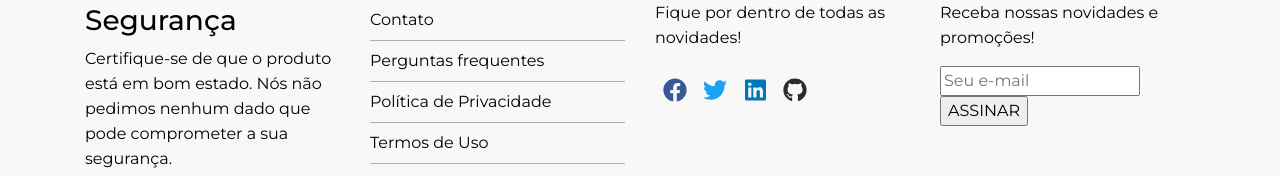
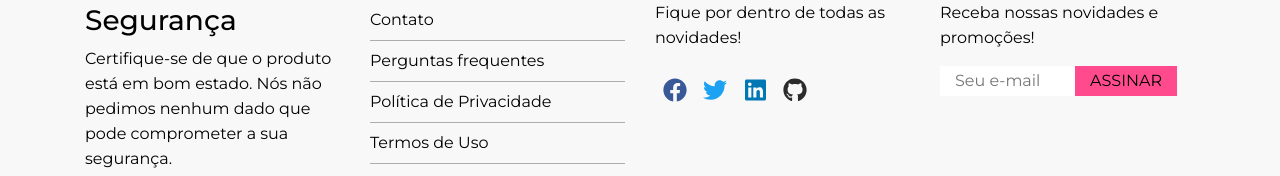
Before and after one commit to gabriellimma/cresci, an Angular app in the folder siteCresci/: page /home in a window 1280 px wide. Shown: the part 1873-2049 px from the top of the page. Built offline with nearby package versions, Linux system fonts and the light colour scheme.

Commit message:
estilizando a div do email

```diff
--- a/siteCresci/src/app/footer/footer.component.css
+++ b/siteCresci/src/app/footer/footer.component.css
@@ -95,7 +95,7 @@ h2 {
   padding-right: 10px;
 }
 
-.segment-four form input[type="submit"] {
+.segment-four .newsletter input[type="submit"] {
   background: #ff4b8d;
   border: none;
   padding: 3px 15px;
@@ -104,7 +104,7 @@ h2 {
   text-transform: uppercase;
 }
 
-.segment-four form input[type="email"] {
+.segment-four .newsletter input[type="email"] {
   border: none;
   padding: 3px 15px;
   width: 140px;
--- a/siteCresci/src/app/footer/footer.component.html
+++ b/siteCresci/src/app/footer/footer.component.html
@@ -39,7 +39,7 @@
           <p>
             Receba nossas novidades e promoções!
           </p>
-          <div>
+          <div class="newsletter">
             <input type="email" placeholder="Seu e-mail" [(ngModel)]="newsletter.email" />
             <input type="submit" value="ASSINAR" (click)="cadastrarEmail()" />
           </div>
```
